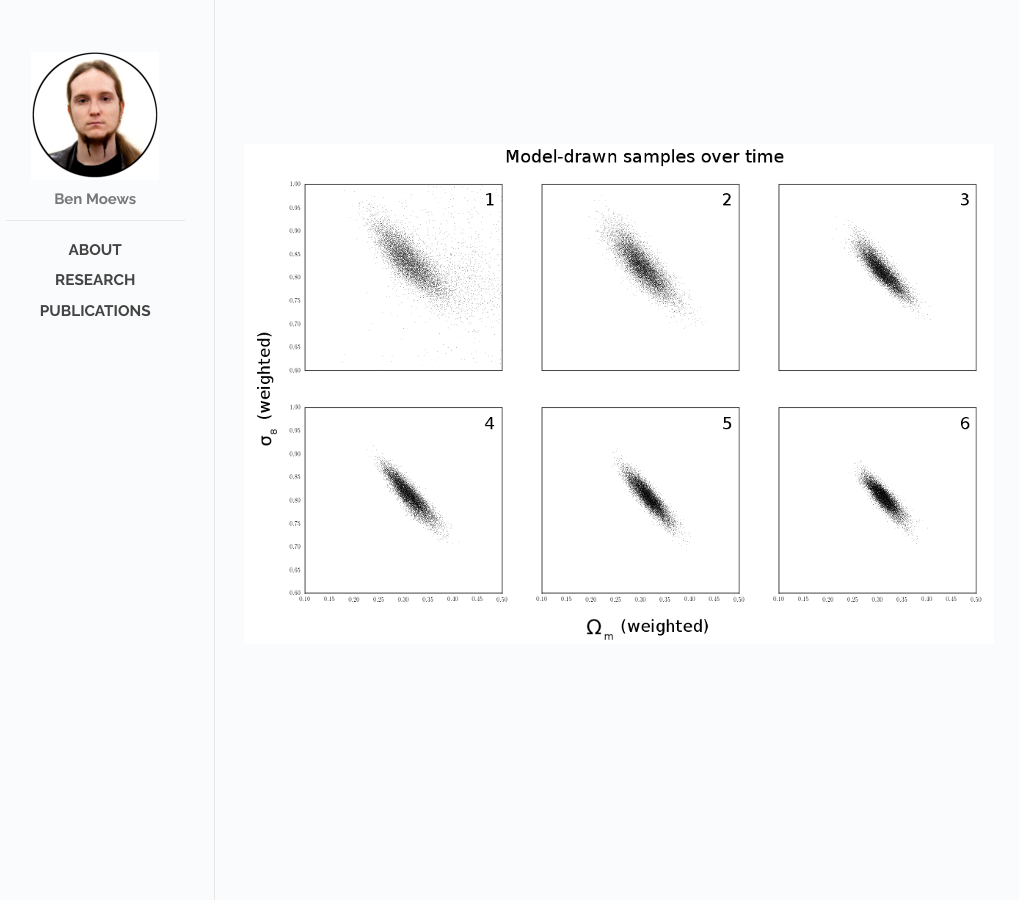
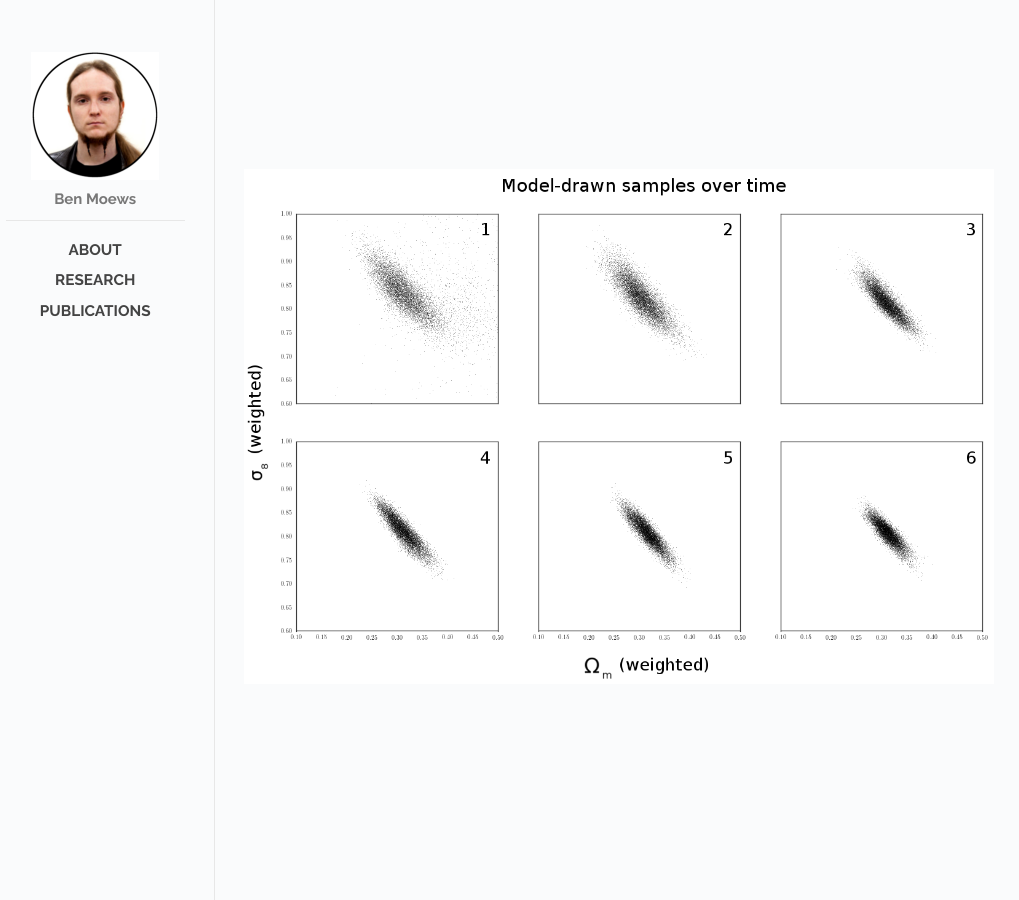
Before and after one commit to moews/moews.github.io, a Jekyll site: the page built from _posts/2017-03-28-home.md, in a window 1280 px wide. Shown: the whole page, without its empty margins (144-1163 px from the left). Built offline with Jekyll 4.4.1, drawn with Linux system fonts in a browser that asks for light colours.

Commit message:
Update 2017-03-28-home.md

```diff
--- a/_posts/2017-03-28-home.md
+++ b/_posts/2017-03-28-home.md
@@ -9,7 +9,9 @@ hidden: true
 <br><br>
 <br><br>
 <br><br>
-![gaussbock](/images/gaussbock_process.png)
+<div style="text-align:center">
+  <img src="/images/gaussbock.png" width="750">
+</div>
 
 [//]: #<html>
 [//]: #<br><br>
```
